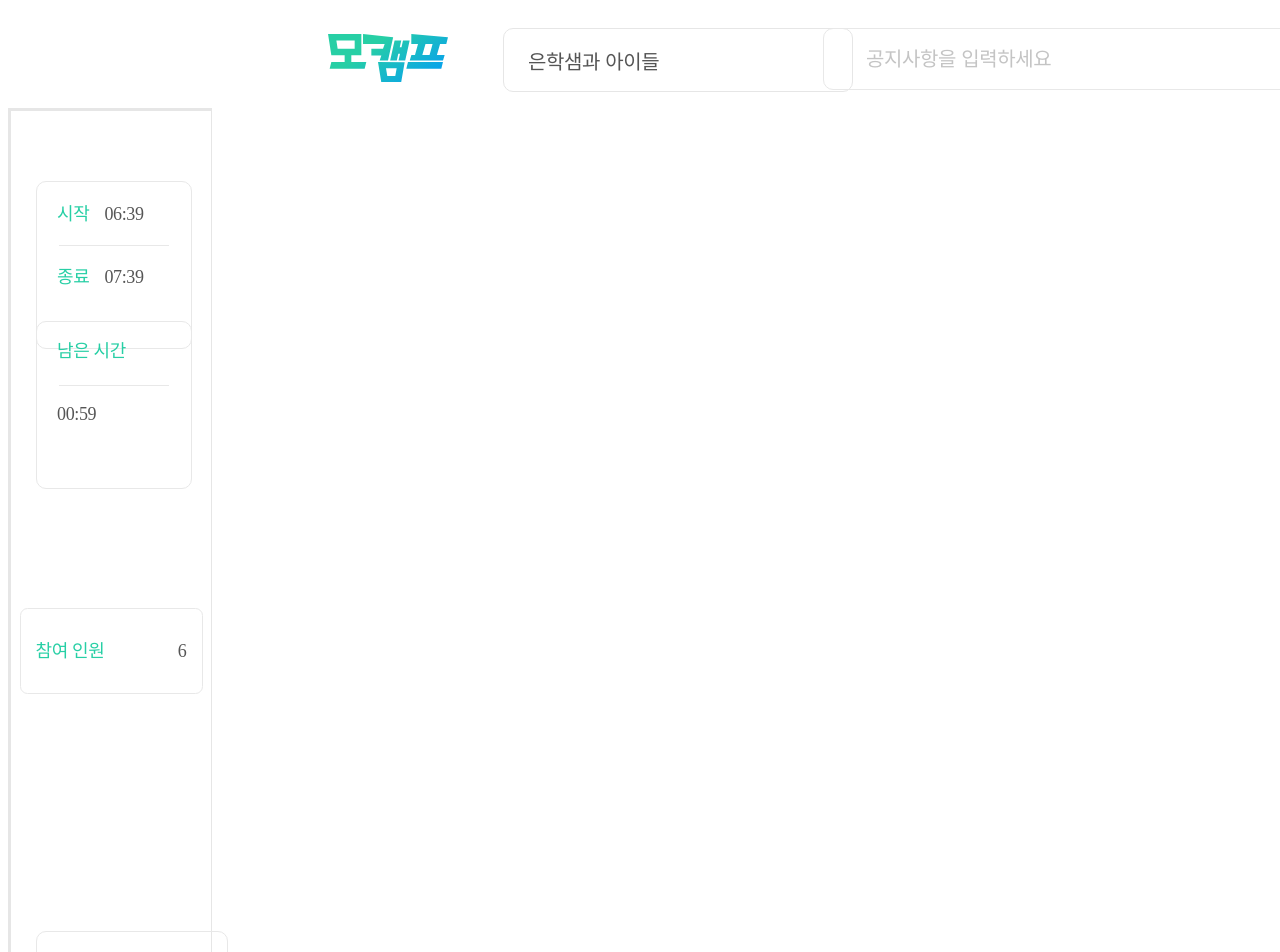
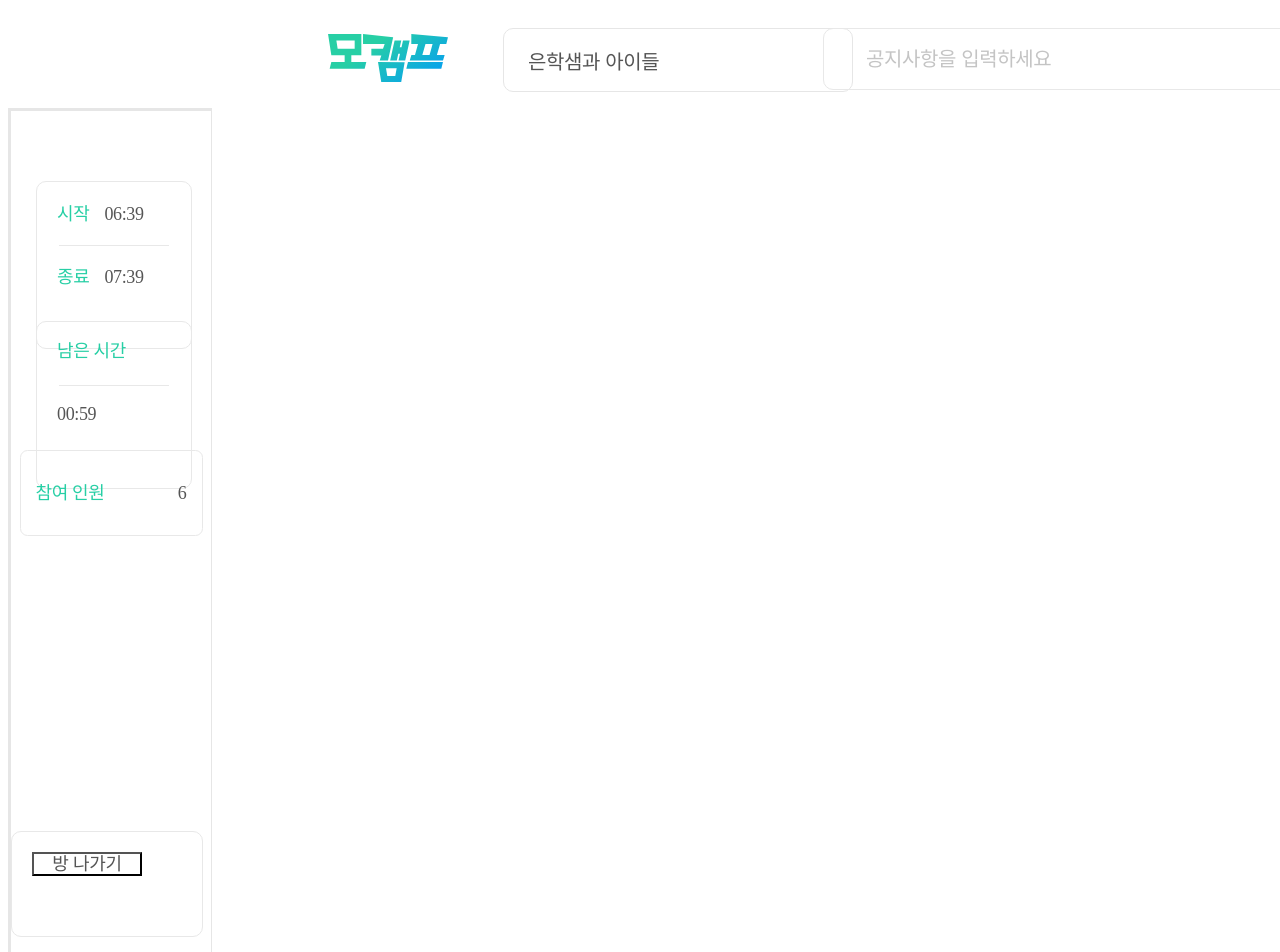
Before and after one commit to Mocamp-Official/Mocamp-FrontEnd, a Next.js app: page /main in a window 1280 px wide. Shown: the top 952 px of the page. Built offline with nearby package versions, Linux system fonts and the light colour scheme.

Commit message:
🎨 style : 사이드바 CSS 수정 - 참여인원 박스 위치 값 수정

```diff
--- a/src/components/Sidebar/SidebarExitButton.tsx
+++ b/src/components/Sidebar/SidebarExitButton.tsx
@@ -7,7 +7,7 @@ const SidebarExit= () => {
 
 return (
         <div className="w-[200px] h-[1080px] bg-white relative">
-            <div className="w-[150px] h-[64px] absolute top-[100px] left-[25px] rounded-[10px] border border-[#E8E8E8] bg-white flex flex-col gap-[19px] p-[20px]">
+            <div className="w-[150px] h-[64px] top-[100px] left-[25px] rounded-[10px] border border-[#E8E8E8] bg-white flex flex-col gap-[19px] p-[20px]">
                 <button className="w-[110px] h-[24px] flex items-center justify-center font-pre font-medium text-[18px] leading-[1] tracking-[-0.02em] text-[#555555] bg-transparent rounded">
                     방 나가기
                 </button>
--- a/src/components/Sidebar/SidebarParticipants.tsx
+++ b/src/components/Sidebar/SidebarParticipants.tsx
@@ -8,7 +8,7 @@ interface SidebarParticipantsProps {
 const SidebarParticipants: React.FC<SidebarParticipantsProps> = ({ participants }) => {
     return (
     <div className="w-[200px] h-[1080px] bg-white flex items-center justify-center">
-        <div className="w-[151px] h-[64px] top-[450px] rounded-[7.5px] border border-[#E8E8E8] bg-white flex flex-row items-center justify-between px-[15px] py-[10px] gap-[10px]">
+        <div className="w-[151px] h-[64px] absolute top-[450px] rounded-[7.5px] border border-[#E8E8E8] bg-white flex flex-row items-center justify-between px-[15px] py-[10px] gap-[10px]">
             <span className="font-pre font-semibold text-[18px] leading-[1] tracking-[-0.02em] text-[#27CFA5]">
                 참여 인원
             </span>
```
